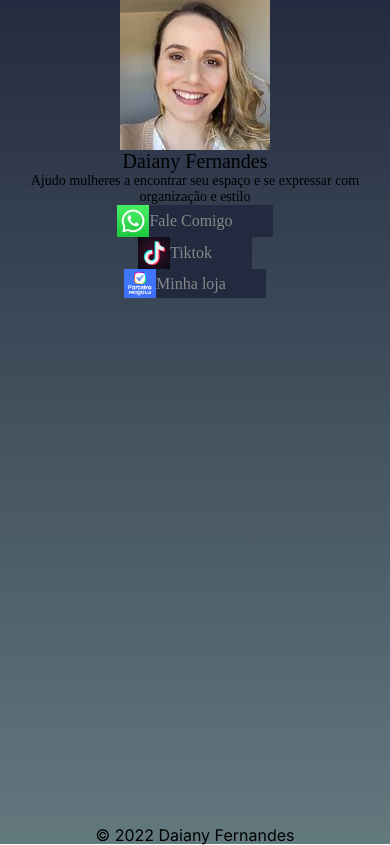
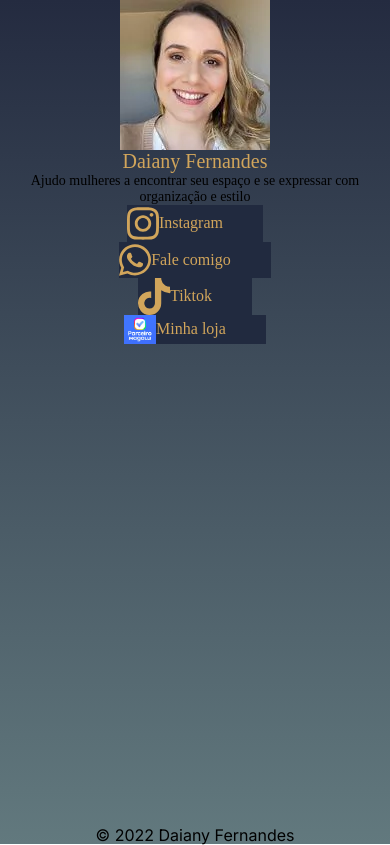
Before and after one commit to CharllysFernandes/contato, a website built with Parcel: page index.html in a window 390 px wide. Built offline with nearby package versions, Linux system fonts and the light colour scheme; a web font is replaced by a local one.

Commit message:
Adicionando SVG

```diff
--- a/home.css
+++ b/home.css
@@ -26,7 +26,7 @@
   border-radius: var(--dl-radius-radius-radius4);
 }
 .componentbutton-text {
-  color: #888888;
+  color: #D1A55B;
   width: var(--dl-size-size-maxwidth);
   font-size: 16px;
   align-self: center;
@@ -71,7 +71,7 @@
     background-color: #212a3f;
   }
   .componentbutton-text {
-    color: #888888;
+    color: #D1A55B;
     width: var(--dl-size-size-maxwidth);
     align-self: center;
   }
@@ -88,7 +88,7 @@
     width: 32px;
   }
   .componentbutton-text {
-    color: #888888;
+    color: #D1A55B;
     width: var(--dl-size-size-maxwidth);
     height: auto;
     font-size: 16px;
@@ -117,7 +117,7 @@
     width: 32px;
   }
   .componentbutton-text {
-    color: #888888;
+    color: #D1A55B;
     width: var(--dl-size-size-maxwidth);
     height: auto;
     font-size: 16px;
@@ -171,7 +171,7 @@
   border-radius: var(--dl-radius-radius-round);
 }
 .home-text {
-  color: var(--dl-color-gray-white);
+  color: #D1A55B;
   font-size: 20px;
   font-style: normal;
   margin-top: var(--dl-space-space-oneandhalfunits);
--- a/index.html
+++ b/index.html
@@ -161,27 +161,47 @@
             <span class="home-text3">estilo</span>
           </span>
         </div>
+
         <div class="home-container-main">
-          <a href="https://tiny.one/4p5ky6s8" target="_blank" rel="noreferrer noopener" class="home-link">
+          <!-- Instagram -->
+          <a href="https://www.instagram.com/dayfernandes.consultoria/" target="_blank" rel="noreferrer noopener" class="home-link">
             <div class="componentbutton-container componentbutton-root-class-name2">
               <button class="componentbutton-button button">
-                <img alt="image" src="public/playground_assets/whatsapp_banner-200h.png"
+                <img alt="instagram-brands" src="./public/playground_assets/instagram-brands.svg"
                   class="componentbutton-image" />
                 <span class="componentbutton-text">
-                  <span>Fale Comigo</span>
+                  <span>Instagram</span>
                 </span>
               </button>
             </div>
           </a>
+
+          <!-- Instagram -->
+          <!-- WhatsApp -->
+          <a href="https://tiny.one/4p5ky6s8" target="_blank" rel="noreferrer noopener" class="home-link">
+            <div class="componentbutton-container componentbutton-root-class-name2">
+              <button class="componentbutton-button button">
+                <img alt="instagram-brands" src="./public/playground_assets/whatsapp-brands.svg"
+                  class="componentbutton-image" />
+                <span class="componentbutton-text">
+                  <span>Fale comigo</span>
+                </span>
+              </button>
+            </div>
+          </a>
+          <!-- WhatsApp -->
+          <!-- TikTok -->
           <a href="https://www.tiktok.com/@dayfernandes.consultora" target="_blank" rel="noreferrer noopener"
             class="home-link1">
             <div class="componentbutton-container componentbutton-root-class-name">
               <button class="componentbutton-button button">
-                <img alt="image" src="public/playground_assets/tiktok-200h.png" class="componentbutton-image" />
+                <img alt="TikTok" src="./public/playground_assets/tiktok-brands.svg" class="componentbutton-image" />
                 <span class="componentbutton-text"><span>Tiktok</span></span>
               </button>
             </div>
           </a>
+          <!-- TikTok -->
+          <!--  -->
           <a href="https://www.magazinevoce.com.br/magazinedayfpersonal/" target="_blank" rel="noreferrer noopener"
             class="home-link2">
             <div class="componentbutton-container componentbutton-root-class-name1">
```
Also changed, not shown: public/playground_assets/instagram-brands.svg (added), public/playground_assets/tiktok-brands.svg (added), public/playground_assets/whatsapp-brands.svg (added).
